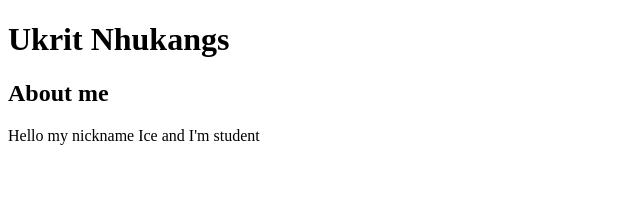
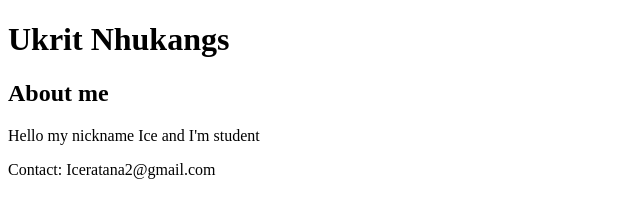
Before and after one commit to AsticeX/ukrit-profile-project, a plain HTML site: page index.html in a window 1280 px wide. Shown: the whole page, without its empty margins (0-640 px from the left). Drawn offline with Linux system fonts and the light colour scheme.

Commit message:
addnewfooter
secondbranch

```diff
--- a/index.html
+++ b/index.html
@@ -10,5 +10,6 @@
     <h1>Ukrit Nhukangs</h1>
     <h2>About me</h2>
     <p>Hello my nickname Ice and I'm student</p>
+    <footer>Contact: Iceratana2@gmail.com</footer>
 </body>
 </html>
```
